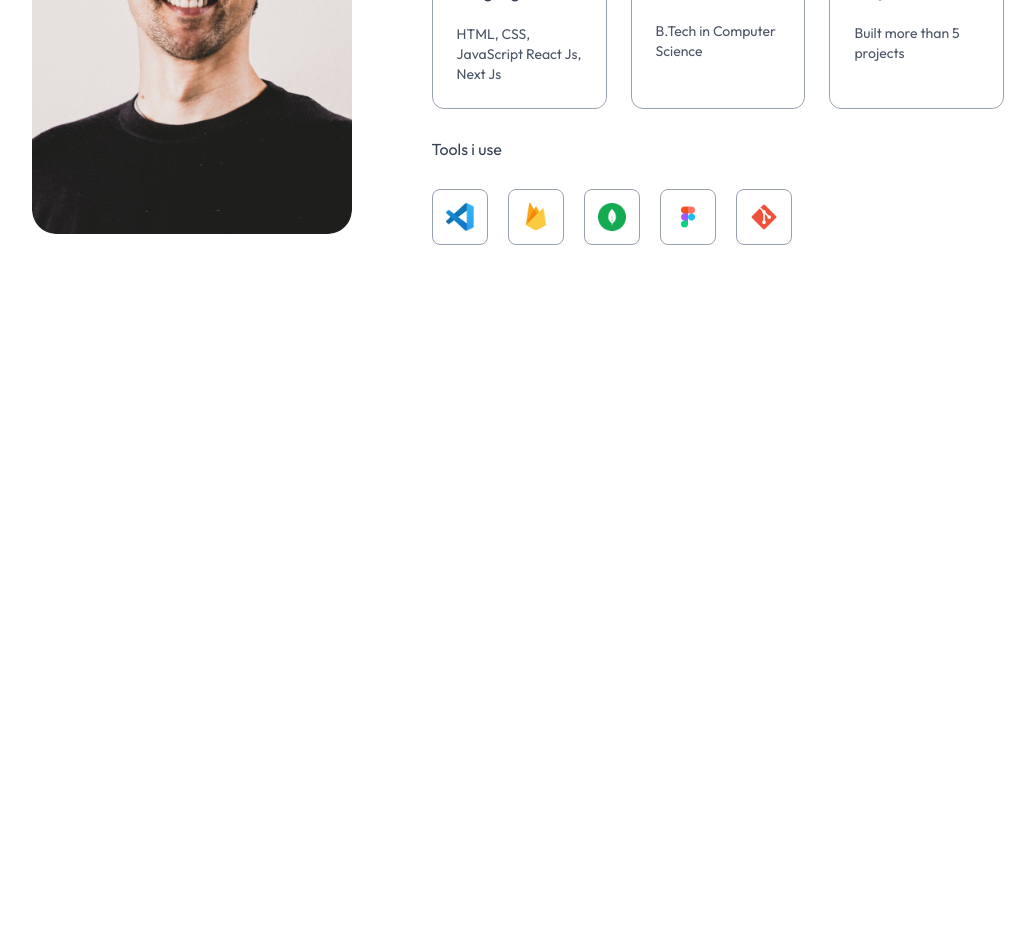
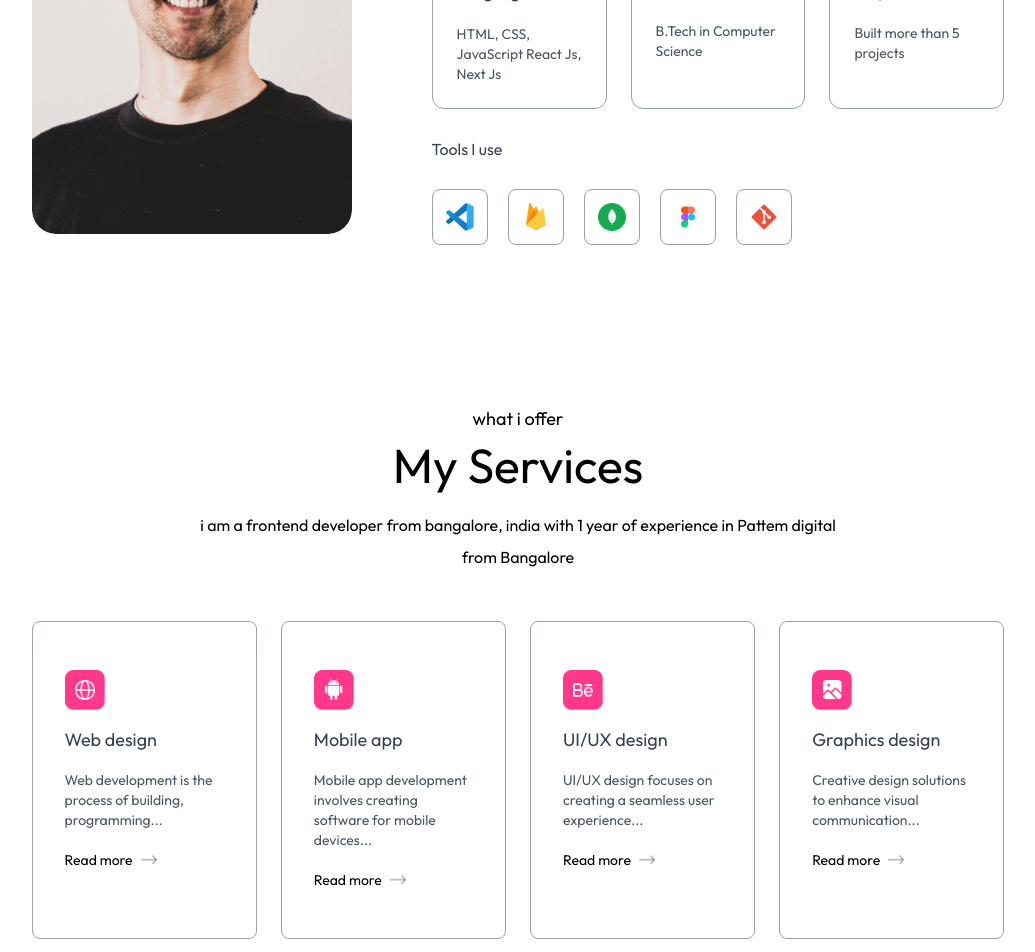
Before and after one commit to surya391/portfolio, a Next.js app: page / in a window 1280 px wide. Shown: the part 1260-2212 px from the top of the page, without its empty margins (122-1157 px from the left). Before the commit the page ends 1625 px from the top, so only its background shows below. Built offline with nearby package versions, Linux system fonts and the light colour scheme; a web font is replaced by a local one.

Commit message:
done with the service section

```diff
--- a/app/page.js
+++ b/app/page.js
@@ -1,12 +1,14 @@
 import Navbar from "@/components/Navbar";
 import Header from "@/components/Header";
 import About from "@/components/About";
+import Services from "@/components/Services";
 export default function Home() {
   return (
     <>
       <Navbar/>
       <Header/>
       <About/>
+      <Services/>
     </>
   );
 }
--- a/components/About.jsx
+++ b/components/About.jsx
@@ -7,6 +7,7 @@ const About = () => {
     <div id="about" className="w-full px-[12%] py-10 scroll-mt-20">
       <h4 className="text-center mb-2 text-lg font-Ovo">Introduction</h4>
       <h2 className="text-center text-5xl font-Ovo">About me</h2>
+
       <div className="flex w-full flex-col lg:flex-row items-center gap-20 my-20">
         <div className="w-64 sm:w-80 rounded-3xl max-w-none">
           <Image
@@ -15,32 +16,37 @@ const About = () => {
             className="w-full rounded-3xl"
           />
         </div>
+
         <div className="flex-1">
           <p className="mb-10 max-w-2xl font-Ovo">
-            i am an experienced frontend developer with over a decade of
+            I am an experienced frontend developer with over a decade of
             professional expertise in the field.
           </p>
+
           <ul className="grid grid-cols-1 sm:grid-cols-3 gap-6 max-w-2xl">
-            {infoList.map(({ icon, iconDark, title, description }, index) => (
+            {infoList.map(({ icon, title, description }, index) => (
               <li
                 key={index}
                 className="border-[0.5px] border-gray-400 rounded-xl p-6 cursor-pointer hover:bg-lightHover hover:-translate-y-1 duration-500 hover:shadow-black"
               >
-                {" "}
                 <Image src={icon} className="w-7 mt-3" alt={title} />
                 <h3 className="my-4 font-semibold text-gray-700">{title}</h3>
                 <p className="text-gray-600 text-sm">{description}</p>
               </li>
             ))}
           </ul>
-          <h4 className="my-6 text-gray-700 font-Ovo">Tools i use</h4>
-        <ul className="flex items-center gap-3 sm:gap-5">
-              {
-            toolsData.map((tool,index)=>(
-                <li className="flex items-center justify-center w-12 sm:w-14 aspect-square border border-gray-400 rounded-lg cursor-pointer " key={index}><Image src={tool} alt='Tool' className="w-5 sm:w-7 "/></li>
-            ))
-          }
-        </ul>
+
+          <h4 className="my-6 text-gray-700 font-Ovo">Tools I use</h4>
+          <ul className="flex items-center gap-3 sm:gap-5">
+            {toolsData.map((tool, index) => (
+              <li
+                key={index}
+                className="flex items-center justify-center w-12 sm:w-14 aspect-square border border-gray-400 rounded-lg cursor-pointer"
+              >
+                <Image src={tool} alt="Tool" className="w-5 sm:w-7" />
+              </li>
+            ))}
+          </ul>
         </div>
       </div>
     </div>
--- a/components/Navbar.jsx
+++ b/components/Navbar.jsx
@@ -1,71 +1,136 @@
-"use client"
-import Image from 'next/image'
-import Link from 'next/link'
-import { assets } from '@/assets/assets'
-import React,{ useRef } from 'react'
-{/*39:16, 1:10:09*/}
+"use client";
+import Image from "next/image";
+import Link from "next/link";
+import { assets } from "@/assets/assets";
+import React, { useEffect, useRef, useState } from "react";
+{
+  /*39:16, 1:10:09, 1:34:07*/
+}
 
 const Navbar = () => {
+  const [isScroll, SetIsScroll] = useState(false);
   const sizeMenuRef = useRef();
-  const openMenu = () =>{
+  const openMenu = () => {
     sizeMenuRef.current.style.transform = "translateX(-16rem)";
+  };
+  const closeMenu = () => {
+    sizeMenuRef.current.style.transform = "translateX(16rem)";
+  };
+  useEffect(() => {
+    window.addEventListener("scroll", () => {
+      if (scrollY > 50) {
+        SetIsScroll(true);
+      } else {
+        SetIsScroll(false);
       }
-   const closeMenu = () =>{
-    sizeMenuRef.current.style.transform = "translateX(16rem)";
-  }
+    });
+  }, []);
   return (
     <>
-    <div className='fixed top-0 right-0 w-11/2 -z-10 translate-y-[-80%]'>
-      <Image src={assets.header_bg_color} alt='' className='w-full'/>
+      <div className="fixed top-0 right-0 w-11/2 -z-10 translate-y-[-80%]">
+        <Image src={assets.header_bg_color} alt="" className="w-full" />
       </div>
-    <nav className='w-full fixed top-0 left-0 px-5 lg:px-8 xl:px-[8%] py-4 flex items-center justify-between z-50  '>
+      <nav
+        className={`w-full fixed top-0 left-0 px-5 lg:px-8 xl:px-[8%] py-4 flex items-center justify-between z-50 ${
+          isScroll ? "bg-white bg-opacity-50 backdrop-blur-lg shadow-sm" : ""
+        }`}
+      >
         <Link href="#top">
           <Image
             src={assets.logo}
-          className='w-28 cursor-pointer mr-14'
+            className="w-28 cursor-pointer mr-14"
             alt="Website Logo"
           />
         </Link>
 
-      <ul className='hidden md:flex items-center gap-6 lg:gap-8 rounded-full px-12 py-3 text-gray-700 font-medium bg-white shadow-md bg-opacity-50'>
-        <li><Link className='font-Ovo' href="#top">Home</Link></li>
-        <li><Link className='font-Ovo' href="#about">About me</Link></li>
-        <li><Link  className='font-Ovo' href="#services">Services</Link></li>
-        <li><Link  className='font-Ovo' href="#work">My Work</Link></li>
-        <li><Link className='font-Ovo' href="#contact">Contact me</Link></li>
+        <ul
+          className={`hidden md:flex items-center gap-6 lg:gap-8 rounded-full px-12 py-3 text-gray-700 font-medium ${
+            isScroll ? "" : "bg-white shadow-md bg-opacity-50"
+          }`}
+        >
+          <li>
+            <Link className="font-Ovo" href="#top">
+              Home
+            </Link>
+          </li>
+          <li>
+            <Link className="font-Ovo" href="#about">
+              About me
+            </Link>
+          </li>
+          <li>
+            <Link className="font-Ovo" href="#services">
+              Services
+            </Link>
+          </li>
+          <li>
+            <Link className="font-Ovo" href="#work">
+              My Work
+            </Link>
+          </li>
+          <li>
+            <Link className="font-Ovo" href="#contact">
+              Contact me
+            </Link>
+          </li>
         </ul>
 
-      <div className='flex items-center gap-4'>
-        <button><Image src={assets.moon_icon} alt='' className='w-6'/></button>
+        <div className="flex items-center gap-4">
+          <button>
+            <Image src={assets.moon_icon} alt="" className="w-6" />
+          </button>
           <Link
             href="#contact"
-          className='hidden lg:flex items-center py-2.5 border border-gray-500 rounded-full ml-4 gap-3 px-10 hover:bg-gray-100 transition font-Ovo'
+            className="hidden lg:flex items-center py-2.5 border border-gray-500 rounded-full ml-4 gap-3 px-10 hover:bg-gray-100 transition font-Ovo"
           >
             Contact
-          <Image
-            src={assets.arrow_icon}
-            alt="Arrow icon"
-            className='w-3'
-          />
+            <Image src={assets.arrow_icon} alt="Arrow icon" className="w-3" />
           </Link>
-        <button className='block md:hidden ml-3' onClick={openMenu}>
-          <Image src={assets.menu_black} alt='' className='w-6'/>
+          <button className="block md:hidden ml-3" onClick={openMenu}>
+            <Image src={assets.menu_black} alt="" className="w-6" />
           </button>
         </div>
         {/* Mobile Menu - to be implemented */}
-      <ul ref={sizeMenuRef} className='flex md:hidden flex-col gap-4 py-20 px-10 fixed -right-64 top-0 bottom-0 w-64 z-50 h-screen bg-rose-50 transition duration-500'>
-        <div className='absolute top-6 right-6' onClick={closeMenu}>
-          <Image src={assets.close_black} alt='' className='w-5 cursor-pointer'/>
+        <ul
+          ref={sizeMenuRef}
+          className="flex md:hidden flex-col gap-4 py-20 px-10 fixed -right-64 top-0 bottom-0 w-64 z-50 h-screen bg-rose-50 transition duration-500"
+        >
+          <div className="absolute top-6 right-6" onClick={closeMenu}>
+            <Image
+              src={assets.close_black}
+              alt=""
+              className="w-5 cursor-pointer"
+            />
           </div>
-        <li><Link className='font-Ovo' onClick={closeMenu} href="#top">Home</Link></li>
-        <li><Link className='font-Ovo' onClick={closeMenu} href="#about">About me</Link></li>
-        <li><Link  className='font-Ovo'onClick={closeMenu} href="#services">Services</Link></li>
-        <li><Link  className='font-Ovo'onClick={closeMenu} href="#work">My Work</Link></li>
-        <li><Link className='font-Ovo'onClick={closeMenu}  href="#contact">Contact me</Link></li>
+          <li>
+            <Link className="font-Ovo" onClick={closeMenu} href="#top">
+              Home
+            </Link>
+          </li>
+          <li>
+            <Link className="font-Ovo" onClick={closeMenu} href="#about">
+              About me
+            </Link>
+          </li>
+          <li>
+            <Link className="font-Ovo" onClick={closeMenu} href="#services">
+              Services
+            </Link>
+          </li>
+          <li>
+            <Link className="font-Ovo" onClick={closeMenu} href="#work">
+              My Work
+            </Link>
+          </li>
+          <li>
+            <Link className="font-Ovo" onClick={closeMenu} href="#contact">
+              Contact me
+            </Link>
+          </li>
         </ul>
-    </nav></>
+      </nav>
+    </>
+  );
+};
 
-  )
-}
-
-export default Navbar
+export default Navbar;
--- /dev/null
+++ b/components/Services.jsx
@@ -0,0 +1,36 @@
+import { assets, serviceData } from "@/assets/assets";
+import React from "react";
+import Image from "next/image";
+
+const Services = () => {
+  return (
+    <div id="services" className="w-full px-[12%] py-10 scroll-mt-20">
+      <h4 className="text-center mb-2 text-lg font-Ovo">what i offer</h4>
+      <h2 className="text-center text-5xl font-Ovo">My Services</h2>
+      <p className="text-center max-w-2xl mx-auto mt-5 mb-12 font-Ovo">
+        i am a frontend developer from bangalore, india with 1 year of
+        experience in Pattem digital from Bangalore
+      </p>
+      <div className="grid md:grid-cols-2 lg:grid-cols-4 gap-6 my-10">
+        {serviceData.map(({ icon, title, description, link }, index) => (
+          <div
+            key={index}
+            className="border border-gray-400 rounded-lg px-8 py-12 hover:shadow-black cursor-pointer hover:bg-lightHover hover:-translate-y-1 duration-500"
+          >
+            <Image src={icon} alt="" className="w-10" />
+            <h3 className="text-lg my-4 text-gray-700">{title}</h3>
+            <p className="text-sm text-gray-600 leading-5">{description}</p>
+            <a href={link} className="flex items-center gap-2 text-sm mt-5">
+              Read more{" "}
+              <Image src={assets.right_arrow} alt="" className="w-4" />
+            </a>
+          </div>
+        ))}
+      </div>
+    </div>
+  );
+};
+
+export default Services;
+
+//grid-cols-auto
--- /dev/null
+++ b/components/Work.jsx
@@ -0,0 +1,8 @@
+
+import React from "react";
+
+const Work = () => {
+  return <div>Work</div>;
+};
+
+export default Work;
--- a/tailwind.config.mjs
+++ b/tailwind.config.mjs
@@ -21,6 +21,9 @@ module.exports = {
         black: "4px 4px 0 #000",
         white: "4px 4px 0 #fff",
       },
+      gridTemplateColumns:{
+        'auto':'repeat(auto-fit, minmax(200px, 1fr))'
+      }
     },
   },
   plugins: [],
```
Lines whose indentation alone changed are shown as unchanged.
